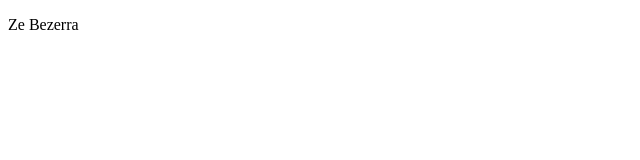
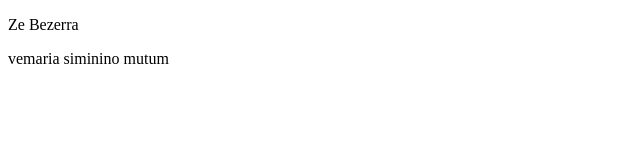
Before and after one commit to muralha13/mutum, a plain HTML site: page index.html in a window 1280 px wide. Shown: the whole page, without its empty margins (0-640 px from the left). Drawn offline with Linux system fonts and the light colour scheme.

Commit message:
vemaria siminino mutum

```diff
--- a/index.html
+++ b/index.html
@@ -7,6 +7,7 @@
     <title>Mutum</title>
 
     <p>Ze Bezerra</p>
+    <p>vemaria siminino mutum</p>
 </head>
 <body>
 
```
